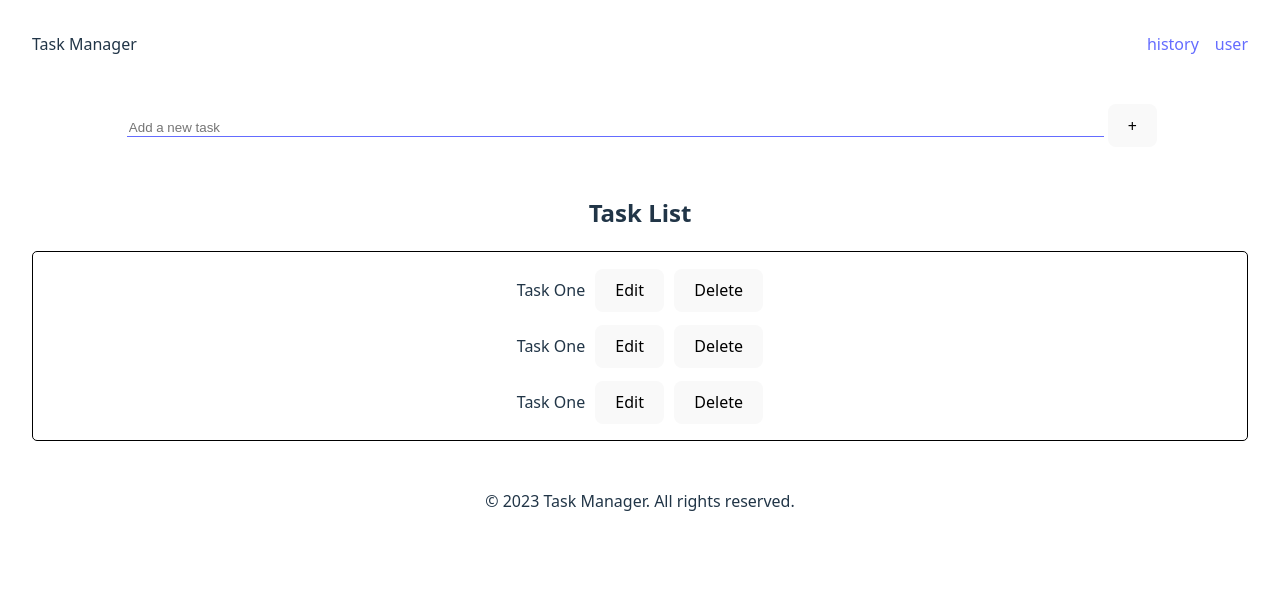
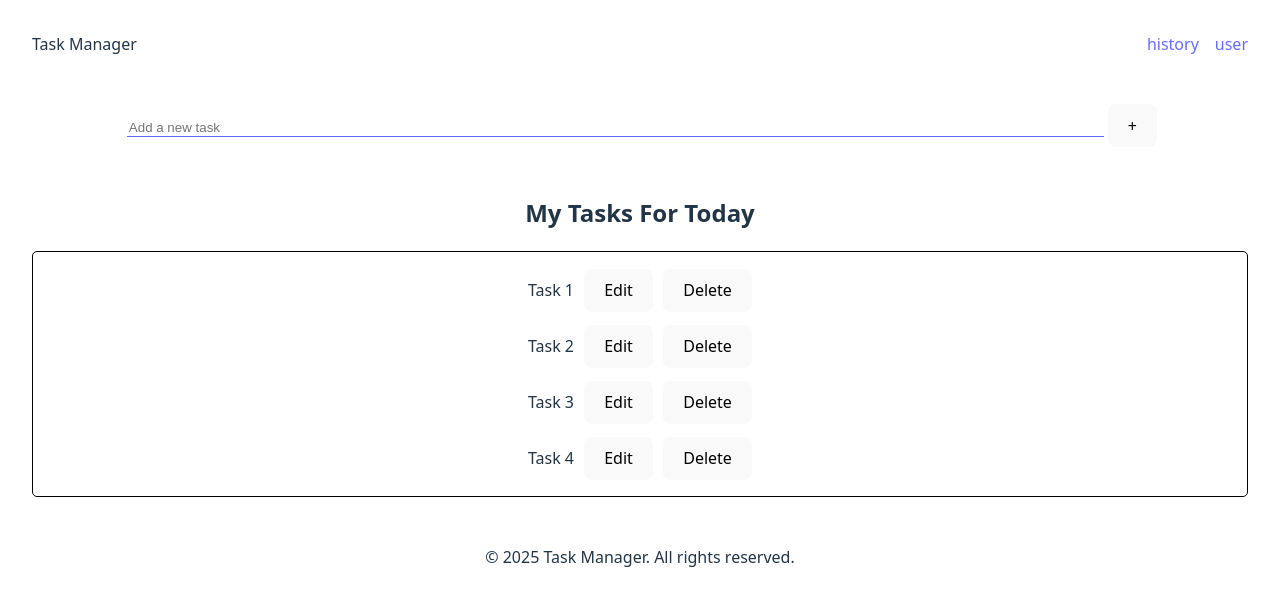
Before and after one commit to mutuajoseph/My-Tasks, a React (Vite) app: page / in a window 1280 px wide. Shown: the top 606 px of the page. Built offline with nearby package versions, Linux system fonts and the light colour scheme.

Commit message:
refactor: enhance task management features and update footer year

```diff
--- a/src/App.jsx
+++ b/src/App.jsx
@@ -7,15 +7,18 @@ import { Navbar } from './components/Navbar'
 import { TaskInput } from './components/TaskInput'
 import { TaskList } from './components/TaskList'
 import { Footer } from './components/Footer'
+import { tasks } from './constants/tasks'
 
 
 function App() {
+
+  window.localStorage.setItem('tasks', JSON.stringify(tasks))
 
   return (
     <>
       <Navbar />
       <TaskInput />
-      <TaskList />
+      <TaskList tasks={JSON.parse(window.localStorage.getItem('tasks'))} headingText={'My Tasks For Today'}/>
       <Footer />
     </>
   )
--- a/src/components/Footer.jsx
+++ b/src/components/Footer.jsx
@@ -3,7 +3,7 @@ import React from 'react'
 export const Footer = () => {
     return (
         <div className='footer--style'>
-            <p>© 2023 Task Manager. All rights reserved.</p>
+            <p>© 2025 Task Manager. All rights reserved.</p>
         </div>
     )
 }
--- a/src/components/TaskList.jsx
+++ b/src/components/TaskList.jsx
@@ -1,32 +1,24 @@
 import React from "react";
 
-export const TaskList = () => {
+export const TaskList = ({tasks, headingText}) => {
+
+  const [tasksList, setTasksList] = React.useState(tasks)
+
   return (
     <div className="task--list">
-      <h2>Task List</h2>
+      <h2>{headingText}</h2>
       <ul style={{border: '1px solid black', padding: '10px', borderRadius: '5px'}}>
-        <li style={{ display: "flex", justifyContent:'center', alignItems: "center", gap: "10px" }}>
-          <p>Task One</p>
-
+       {
+        tasksList.map((task, index) => (
+          <li key={index} style={{ display: "flex", justifyContent:'center', alignItems: "center", gap: "10px" }}>
+          <p>{task.title}</p>
           <div style={{ display: "flex",  justifyContent:'center', alignItems: "center", gap: "10px" }}>
             <button>Edit</button>
             <button>Delete</button>
           </div>
         </li>
-        <li style={{ display: "flex",  justifyContent:'center', alignItems: "center", gap: "10px" }}>
-          <p>Task One</p>
-          <div style={{ display: "flex", alignItems: "center", gap: "10px" }}>
-            <button>Edit</button>
-            <button>Delete</button>
-          </div>
-        </li>
-        <li style={{ display: "flex",  justifyContent:'center', alignItems: "center", gap: "10px" }}>
-          <p>Task One</p>
-          <div style={{ display: "flex", alignItems: "center", gap: "10px" }}>
-            <button>Edit</button>
-            <button>Delete</button>
-          </div>
-        </li>
+        ))
+       }
       </ul>
     </div>
   );
--- /dev/null
+++ b/src/constants/tasks.js
@@ -0,0 +1,22 @@
+export const tasks = [
+    {
+        id: 1,
+        title: "Task 1",
+        status: "pending"
+    },
+    {
+        id: 2,
+        title: "Task 2",
+        status: "pending"
+    },
+    {
+        id: 3,
+        title: "Task 3",
+        status: "pending"
+    },
+    {
+        id: 4,
+        title: "Task 4",
+        status: "Completed"
+    }
+]
```
Also changed, not shown: 1 other file (tests, documents, lock files or other folders).
